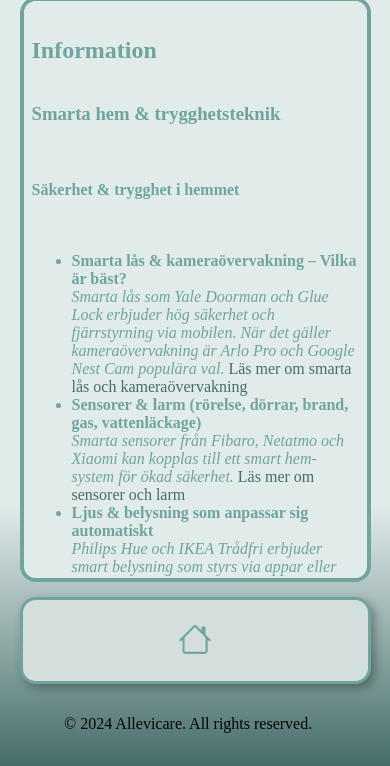
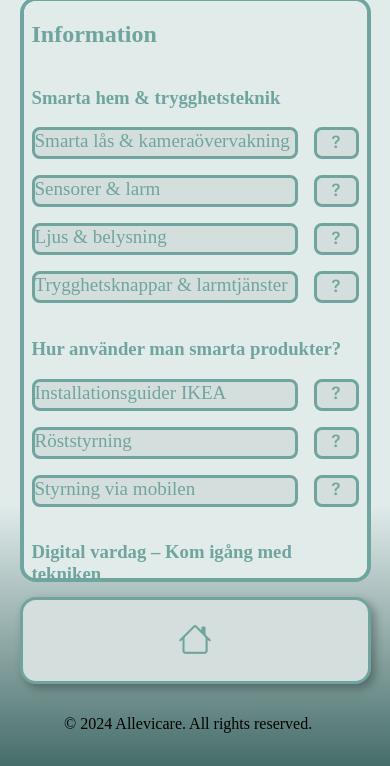
Before and after one commit to RWoW94/Allevicare-main, a website: page Html/home.html in a window 390 px wide. Both pictures are taken after a click on the element 312 px from the left and 274 px from the top of the page. Shown: the part 102-868 px from the top of the page. Drawn offline with nearby package versions, Linux system fonts and the light colour scheme; files whose address does not match are found by name.

Commit message:
Refactor health form schema and server routes; update user profile fetching and enhance styles

```diff
--- a/Script/infobtn.js
+++ b/Script/infobtn.js
@@ -1,151 +1,158 @@
 document.addEventListener("DOMContentLoaded", function () {
     document.querySelector(".info_button").addEventListener("click", function () {
-        const container = document.querySelector(".grid--example");  // Select the container for the information card
+        const container = document.querySelector(".grid--example");
         if (!container) return;
 
-        // You can define any dynamic content as variables
-        const phone = "08-123 456 78";
-        const email = "hejsan@cmail.gh";
 
         const informationCard = `
-        <div class="boxspan_1-5_row card card_flex">
+        <div class="boxspan_1-5_row card">
             <div class="card_mg_inline card_mg_block">
                 <h2>Information</h2>
-        <div class="card_flex card_flex_col">
+                <div class="card_flex">
+                    <h3>Smarta hem & trygghetsteknik</h3>
+                </div>
 
-            <h3>Smarta hem & trygghetsteknik</h3>
+                <div class="card_flex">
+                    <div class="info_button1">Smarta lås & kameraövervakning</div>
+                    <div class="question_button btn_click" data-info="Smarta lås som Yale Doorman och Glue Lock erbjuder hög säkerhet och fjärrstyrning via mobilen. Kameraövervakning med Arlo Pro och Google Nest Cam. <a href='https://www.smarto.se/smartahem/' target='_blank'>Läs mer</a>"><i class="bi bi-question"></i></div>
+                </div>
 
-            <h4>Säkerhet & trygghet i hemmet</h4>
-            <ul>
-                <li><strong>Smarta lås & kameraövervakning – Vilka är bäst?</strong><br>
-                    <em>Smarta lås som Yale Doorman och Glue Lock erbjuder hög säkerhet och fjärrstyrning via mobilen. När det gäller kameraövervakning är Arlo Pro och Google Nest Cam populära val.</em>
-                    <a href="https://www.smarto.se/smartahem/?utm_source=chatgpt.com" target="_blank">Läs mer om smarta lås och kameraövervakning</a>
-                </li>
-                <li><strong>Sensorer & larm (rörelse, dörrar, brand, gas, vattenläckage)</strong><br>
-                    <em>Smarta sensorer från Fibaro, Netatmo och Xiaomi kan kopplas till ett smart hem-system för ökad säkerhet.</em>
-                    <a href="https://www.abus.com/se/Konsument/Smarta-hem?utm_source=chatgpt.com" target="_blank">Läs mer om sensorer och larm</a>
-                </li>
-                <li><strong>Ljus & belysning som anpassar sig automatiskt</strong><br>
-                    <em>Philips Hue och IKEA Trådfri erbjuder smart belysning som styrs via appar eller röstassistenter.</em>
-                    <a href="https://www.philips-hue.com/sv-se/explore-hue/how-it-works" target="_blank">Läs mer om Philips Hue</a>
-                </li>
-                <li><strong>Trygghetsknappar & larmtjänster – hur fungerar de?</strong><br>
-                    <em>Trygghetslarm som Doro och Careium skickar automatiskt larm till anhöriga eller larmcentral vid tryckning.</em>
-                    <a href="https://www.smartahemtest.se/test/basta-brandvarnaren-till-ditt-smarta-hem?utm_source=chatgpt.com" target="_blank">Läs mer om trygghetsknappar och larmtjänster</a>
-                </li>
-            </ul>
+                <div class="card_flex">
+                    <div class="info_button1">Sensorer & larm</div>
+                    <div class="question_button btn_click" data-info="Smarta sensorer från Fibaro, Netatmo och Xiaomi för högre säkerhet. <a href='https://www.abus.com/se/Konsument/Smarta-hem' target='_blank'>Läs mer</a>"><i class="bi bi-question"></i></div>
+                </div>
 
-            <h4>Hur använder man smarta produkter?</h4>
-            <ul>
-                <li><strong>Installationsguider för olika produkter</strong><br>
-                    <em>De flesta produkter har detaljerade guider via tillverkarens hemsida eller YouTube.</em>
-                    <a href="https://www.ikea.com/se/sv/customer-service/services/installation/installation-av-home-smart-produkter-pubf0c874f1?utm_source=chatgpt.com" target="_blank">Läs mer om installationsguider</a>
-                </li>
-                <li><strong>Röststyrning med Google Assistant, Alexa, Siri</strong><br>
-                    <em>Google Nest, Amazon Echo och Apple HomePod gör det möjligt att styra hemmet med röstkommandon.</em>
-                    <a href="https://assistant.google.com/intl/sv_se/" target="_blank">Läs mer om Google Assistant</a>
-                </li>
-                <li><strong>Styrning via mobilen – hur fungerar det?</strong><br>
-                    <em>Appar som Google Home, Apple Home och SmartThings låter dig styra allt från lås till belysning.</em>
-                    <a href="https://www.samsung.com/us/smartthings/#what-is-smartthings" target="_blank">Läs mer om SmartThings</a>
-                </li>
-            </ul>
+                <div class="card_flex">
+                    <div class="info_button1">Ljus & belysning</div>
+                    <div class="question_button btn_click" data-info="Philips Hue och IKEA Trådfri erbjuder smart belysning som styrs via appar eller röstassistenter. <a href='https://www.philips-hue.com/sv-se/explore-hue/how-it-works' target='_blank'>Läs mer</a>"><i class="bi bi-question"></i></div>
+                </div>
+
+                <div class="card_flex">
+                    <div class="info_button1">Trygghetsknappar & larmtjänster </div>
+                    <div class="question_button btn_click" data-info="Trygghetslarm som Doro och Careium skickar automatiskt larm till anhöriga eller larmcentral vid tryckning. <a href='https://www.smartahemtest.se/test/basta-brandvarnaren-till-ditt-smarta-hem' target='_blank'>Läs mer</a>"><i class="bi bi-question"></i></div>
+                </div>
+
+                <h3>Hur använder man smarta produkter?</h3>
+                <div class="card_flex">
+                    <div class="info_button1">Installationsguider IKEA</div>
+                    <div class="question_button btn_click" data-info="De flesta produkter har detaljerade guider via tillverkarens hemsida eller YouTube. <a href='https://www.ikea.com/se/sv/customer-service/services/installation/installation-av-home-smart-produkter-pubf0c874f1' target='_blank'>Läs mer</a>"><i class="bi bi-question"></i></div>
+                </div>
+
+                <div class="card_flex">
+                    <div class="info_button1">Röststyrning</div>
+                    <div class="question_button btn_click" data-info="Google Nest, Amazon Echo och Apple HomePod gör det möjligt att styra hemmet med röstkommandon. <a href='https://assistant.google.com/intl/sv_se/' target='_blank'>Läs mer</a>"><i class="bi bi-question"></i></div>
+                </div>
+
+                <div class="card_flex">
+                    <div class="info_button1">Styrning via mobilen</div>
+                    <div class="question_button btn_click" data-info="Appar som Google Home, Apple Home och SmartThings låter dig styra allt från lås till belysning. <a href='https://www.samsung.com/us/smartthings/#what-is-smartthings' target='_blank'>Läs mer</a>"><i class="bi bi-question"></i></div>
+                </div>
 
                 <h3>Digital vardag – Kom igång med tekniken</h3>
+                <div class="card_flex">
+                    <div class="info_button1">Iphone guide</div>
+                    <div class="question_button btn_click" data-info="De flesta produkter har detaljerade guider via tillverkarens hemsida eller YouTube. <a href='https://support.apple.com/sv-se/guide/iphone/welcome/ios' target='_blank'>Läs mer</a>"><i class="bi bi-question"></i></div>
+                </div>
 
-            <h4>Hur använder man en smartphone eller surfplatta?</h4>
-            <ul>
-                <li><strong>Grundläggande funktioner – samtal, sms, kamera</strong><br>
-                    <em>Moderna smartphones har intuitiva gränssnitt. Android och iPhone har guider för nybörjare.</em>
-                    <a href="https://www.apple.com/se/iphone/?utm_source=chatgpt.com" target="_blank">Läs mer om iPhone</a>
-                </li>
-                <li><strong>Hur man laddar ner & använder appar</strong><br>
-                    <em>Google Play Store och Apple App Store erbjuder appar för allt från sociala medier till bankärenden.</em>
-                    <a href="https://support.google.com/googleplay/answer/4355207?hl=sv&sjid=16679128268153151842-EU" target="_blank">Läs mer om Google Play Store</a>
-                </li>
-                <li><strong>Internetbank & Swish – så fungerar det</strong><br>
-                    <em>Bank-ID används för säker inloggning. Swish är en mobil betalningstjänst som kopplas till ditt bankkonto.</em>
-                    <a href="https://www.swish.nu/hjalp" target="_blank">Läs mer om Swish</a>
-                </li>
-            </ul>
+                <div class="card_flex">
+                    <div class="info_button1">Laddar ner & använd appar</div>
+                    <div class="question_button btn_click" data-info="Google Play Store och Apple App Store erbjuder appar för allt från sociala medier till bankärenden. <a href='https://support.google.com/googleplay/answer/4355207?hl=sv&sjid=16679128268153151842-EU' target='_blank'>Läs mer</a>"><i class="bi bi-question"></i></div>
+                </div>
 
-            <h3>Ekonomi, pension & juridik</h3>
+                <div class="card_flex">
+                    <div class="info_button1">Swish</div>
+                    <div class="question_button btn_click" data-info="Bank-ID används för säker inloggning. Swish är en mobil betalningstjänst som kopplas till ditt bankkonto. <a href='https://www.swish.nu/hjalp' target='_blank'>Läs mer</a>"><i class="bi bi-question"></i></div>
+                </div>
 
-            <h4>Pension & ekonomi som senior</h4>
-            <ul>
-                <li><strong>Hur funkar pensionen?</strong><br>
-                    <em>Pensionen består av allmän pension, tjänstepension och eventuellt privat sparande. Pensionsmyndigheten har en bra kalkylator.</em>
-                    <a href="https://www.pensionsmyndigheten.se/" target="_blank">Läs mer om pension</a>
-                </li>
-                <li><strong>Extra inkomster som pensionär – tips & råd</strong><br>
-                    <em>Sälja hantverk online.</em>
-                    <a href="https://www.60plusbanken.se/lasvart/hobbyverksamhet/" target="_blank">Läs mer om att sälja online</a>
-                </li>
-                <li><strong>Bostadstillägg & andra ekonomiska stöd</strong><br>
-                    <em>Ansök hos Pensionsmyndigheten om du har låg pension.</em>
-                    <a href="https://www.pensionsmyndigheten.se/foraldraledighet-och-barnomsorg/bostadstillaegg" target="_blank">Läs mer om bostadstillägg</a>
-                </li>
-            </ul>
+                <h3>Ekonomi, pension</h3>
+                <div class="card_flex">
+                    <div class="info_button1">Hur funkar pensionen?</div>
+                    <div class="question_button btn_click" data-info="Pensionen består av allmän pension, tjänstepension och eventuellt privat sparande. <a href='https://www.pensionsmyndigheten.se/' target='_blank'>Läs mer</a>"><i class="bi bi-question"></i></div>
+                </div>
 
-            <h4>Juridiska frågor & viktiga dokument</h4>
-            <ul>
-                <li><strong>Vad är en framtidsfullmakt?</strong><br>
-                    <em>En fullmakt som låter en betrodd person sköta dina ärenden om du inte längre kan.</em>
-                    <a href="https://www.skatteverket.se/privat/skatter/arbeteochinkomst/inkomster/godmanforvaltareellerformyndare/framtidsfullmakt.4.1c68351d170ce5545273f66.html?q=fullmakt" target="_blank">Läs mer om framtidsfullmakt</a>
-                </li>
-                <li><strong>Testamente & arv – vad gäller?</strong><br>
-                    <em>Testamente säkerställer att din vilja följs vid arvsskifte. Kontakta en jurist för rådgivning.</em>
-                    <a href="https://www.advokatsamfundet.se/" target="_blank">Läs mer om testamenten och arv</a>
-                </li>
-                <li><strong>Bouppteckning & bankärenden efter en anhörigs bortgång</strong><br>
-                    <em>Skatteverket har en guide för bouppteckning. Banken behöver ofta dödsboets dokumentation.</em>
-                    <a href="https://www.skatteverket.se/privat/folkbokforing/narenanhorigdor/bouppteckning.4.18e1b10334ebe8bc80001217.html?q=bouppteckning" target="_blank">Läs mer om bouppteckning</a>
-                </li>
-            </ul>
+                 <div class="card_flex">
+                    <div class="info_button1">Extra inkomst som pensionär</div>
+                    <div class="question_button btn_click" data-info="Sälja hantverk online. <a href='https://www.60plusbanken.se/lasvart/hobbyverksamhet/' target='_blank'>Läs mer</a>"><i class="bi bi-question"></i></div>
+                </div>
+
+                <div class="card_flex">
+                    <div class="info_button1">Bostadstillägg</div>
+                    <div class="question_button btn_click" data-info="Ansök bostadstillägg hos Pensionsmyndigheten om du har låg pension. <a href='https://www.pensionsmyndigheten.se/foraldraledighet-och-barnomsorg/bostadstillaegg' target='_blank'>Läs mer</a>"><i class="bi bi-question"></i></div>
+                </div>
+
+                 <h3>Juridiska frågor & viktiga dokument</h3>
+                 <div class="card_flex">
+                    <div class="info_button1">Framtidsfullmakt</div>
+                    <div class="question_button btn_click" data-info="En fullmakt som låter en betrodd person sköta dina ärenden om du inte längre kan. <a href='https://www.skatteverket.se/privat/skatter/arbeteochinkomst/inkomster/godmanforvaltareellerformyndare/framtidsfullmakt.4.1c68351d170ce5545273f66.html?q=fullmakt' target='_blank'>Läs mer</a>"><i class="bi bi-question"></i></div>
+                </div>
+
+                 <div class="card_flex">
+                    <div class="info_button1">Testamente & arv</div>
+                    <div class="question_button btn_click" data-info="Testamente säkerställer att din vilja följs vid arvsskifte. Kontakta en jurist för rådgivning. <a href='https://www.advokatsamfundet.se/' target='_blank'>Läs mer</a>"><i class="bi bi-question"></i></div>
+                </div>
+
+                 <div class="card_flex">
+                    <div class="info_button1">Bouppteckning</div>
+                    <div class="question_button btn_click" data-info="Skatteverket har en guide för bouppteckning. Banken behöver ofta dödsboets dokumentation. <a href='https://www.skatteverket.se/privat/folkbokforing/narenanhorigdor/bouppteckning.4.18e1b10334ebe8bc80001217.html?q=bouppteckning' target='_blank'>Läs mer</a>"><i class="bi bi-question"></i></div>
+                </div>
 
                 <h3>Hälsa & välmående</h3>
+                <div class="card_flex">
+                    <div class="info_button1">Träningstips</div>
+                    <div class="question_button btn_click" data-info="Dagliga promenader och enkla styrkeövningar minskar risken för fall. <a href='https://www.xn--seniorhlsa-w5a.se/' target='_blank'>Läs mer</a>"><i class="bi bi-question"></i></div>
+                </div>
 
-            <h4>Rörelse & motion för äldre</h4>
-            <ul>
-                <li><strong>Träningstips för bättre balans & styrka</strong><br>
-                    <em>Dagliga promenader och enkla styrkeövningar minskar risken för fall.</em>
-                    <a href="https://www.xn--seniorhlsa-w5a.se/" target="_blank">Läs mer om träning för äldre</a>
-                </li>
-                <li><strong>Viktiga övningar för att minska fallrisk</strong><br>
-                    <em>Träning av benmuskler och balansövningar är viktiga.</em>
-                    <a href="https://www.vardhandboken.se/vard-och-behandling/basal-och-preventiv-omvardnad/fallprevention/riskbedomning/" target="_blank">Läs mer om att minska fallrisk</a>
-                </li>
-            </ul>
+                 <div class="card_flex">
+                    <div class="info_button1">Minska fallrisk</div>
+                    <div class="question_button btn_click" data-info="Träning av benmuskler och balansövningar är viktiga. <a href='https://www.vardhandboken.se/vard-och-behandling/basal-och-preventiv-omvardnad/fallprevention/riskbedomning/' target='_blank'>Läs mer</a>"><i class="bi bi-question"></i></div>
+                </div>
 
                  <h3>Socialt liv & fritid</h3>
+                <div class="card_flex">
+                    <div class="info_button1">Senioraktiviteter</div>
+                    <div class="question_button btn_click" data-info="Föreningar som PRO erbjuder kurser och evenemang. <a href='https://www.pro.se/' target='_blank'>Läs mer</a>"><i class="bi bi-question"></i></div>
+                </div>
 
-            <h4>Hitta aktiviteter & hobbys som äldre</h4>
-            <ul>
-                <li><strong>Digitala föreningar & senioraktiviteter</strong><br>
-                    <em>Föreningar som PRO erbjuder kurser och evenemang.</em>
-                    <a href="https://www.pro.se/" target="_blank">Läs mer om PRO</a>
-                </li>
-                <li><strong>Volontärarbete & engagemang</strong><br>
-                    <em>Att engagera sig i frivilligorganisationer ger mening och social kontakt.</em>
-                    <a href="https://www.volontarbyran.org/bli-volontar" target="_blank">Läs mer om volontärarbete</a>
-                </li>
-            </ul>
+                 <div class="card_flex">
+                    <div class="info_button1">Volontärarbete</div>
+                    <div class="question_button btn_click" data-info="Att engagera sig i frivilligorganisationer ger mening och social kontakt. <a href='https://www.volontarbyran.org/bli-volontar' target='_blank'>Läs mer</a>"><i class="bi bi-question"></i></div>
+                </div>
+
+
+
+
 
                 <h3>Kontakt</h3>
                 <p>Telefon: 08-123 456 78</p>
                 <p>Email: <a href="mailto:info@example.com">info@example.com</a></p>
-
             </div>
-    </div>
-</div>
-
-
-    `;
+        </div>`;
 
         container.insertAdjacentHTML('beforeend', informationCard);
         const card = document.querySelector('.card');
         requestAnimationFrame(() => {
             card.classList.add('show');
         });
+
+        // Add event listeners to question buttons
+        const questionButtons = document.querySelectorAll('.question_button');
+        questionButtons.forEach(button => {
+            button.addEventListener('click', function () {
+                const parentCardFlex = this.closest('.card_flex');
+                let infoElement = parentCardFlex.nextElementSibling;
+
+                if (infoElement && infoElement.classList.contains('riskinfo_card')) {
+                    infoElement.remove();
+                    this.innerHTML = '<i class="bi bi-question"></i>';
+                } else {
+                    const info = this.getAttribute('data-info');
+                    infoElement = document.createElement('div');
+                    infoElement.classList.add('riskinfo_card');
+                    infoElement.innerHTML = `<div><p>${info}</p></div>`;
+                    parentCardFlex.insertAdjacentElement('afterend', infoElement);
+                    this.innerHTML = '<i class="bi bi-x"></i>';
+                }
             });
         });
+    });
+});
--- a/Server/healthform.js
+++ b/Server/healthform.js
@@ -1,8 +1,9 @@
 const mongoose = require("mongoose");
 
 const HealthFormSchema = new mongoose.Schema({
-    userId: { type: mongoose.Schema.Types.ObjectId, ref: "User", required: true },
-    name: { type: String, required: true },
+    username: { type: String, ref: "User", required: true, trim: true},
+    healthId: { type: Number, required: true },
+    healthInfo: { type: String, required: true },
     level: { type: Number, required: true, min: 1, max: 5 },
   }, { versionKey: false });
 
--- a/Styles/colors.css
+++ b/Styles/colors.css
@@ -24,6 +24,8 @@
       /* default color blue */
       --color: 175;
 
+
+
       /* default luminance low */
       --lum: 1;
       /* --lumDark: 1; */
--- a/Styles/infocard.css
+++ b/Styles/infocard.css
@@ -35,13 +35,13 @@
 }
 
 .info_button1 {
-    border: 0.3rem solid hsl(var(--hue--3), var(--sat--3), var(--lum--3));
-    border-radius: 1rem;
-    margin-inline-start: 1rem;
-    margin-inline-end: 0.5rem;
-    font-size:calc(var(--font_size) * 5);
-    align-content: center;
-    text-align: center;
+    color: hsl(var(--hue--2), var(--sat--2), var(--lum--2));
+    border: 0.2rem solid hsl(var(--hue--3), var(--sat--3), var(--lum--3));
+    border-radius: 0.5rem;
+    background-color: hsl(var(--hue--1), var(--sat--1), var(--lum--1));
+    width: 100%;
+    font-size:calc(var(--font_size) * 1.7);
+    margin-bottom: 1rem;
 }
 
 /* Media Query for 390x844 screen size */
```
Also changed, not shown: Html/info.html (+2 -2 lines), Script/profilebtn.js (+11 -7 lines), Server/server.js (+40 -24 lines), Script/home.js (line endings or trailing spaces), Styles/textfield.css (line endings or trailing spaces). Lines whose indentation alone changed are shown as unchanged.
